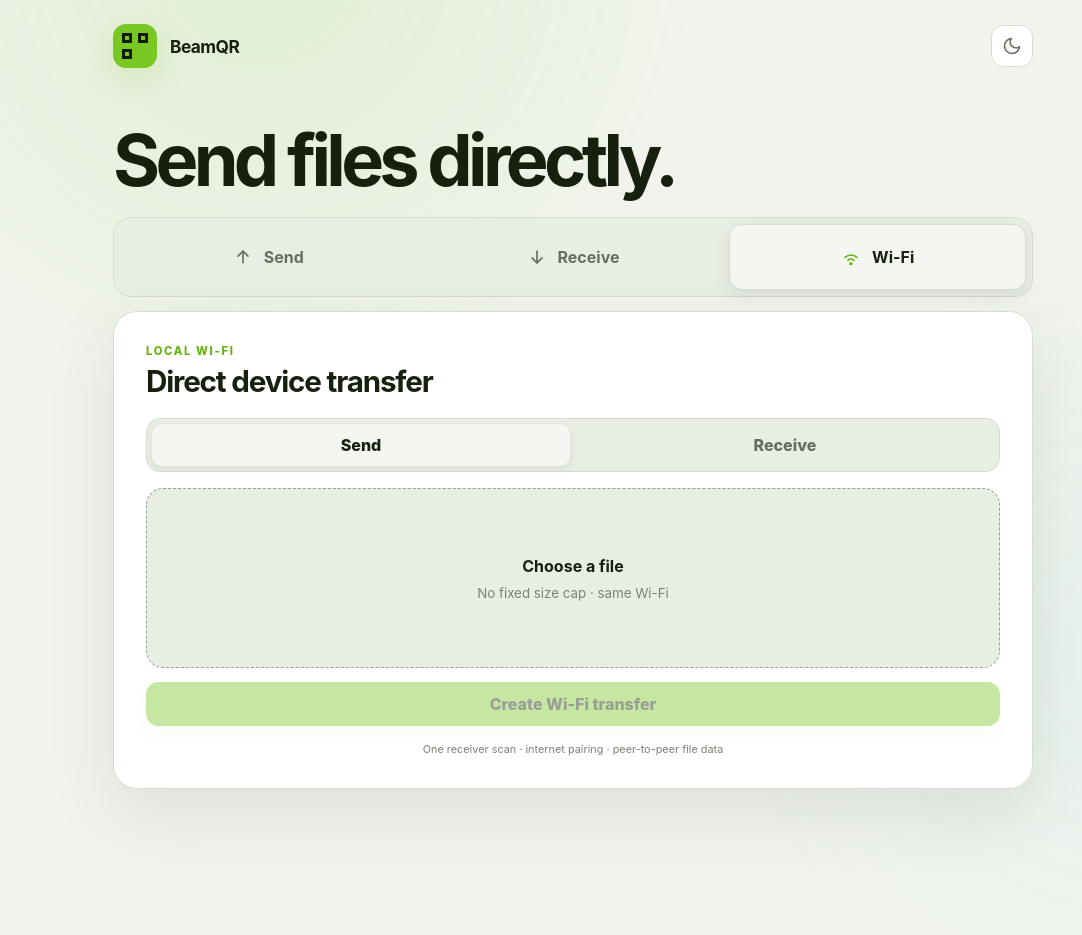
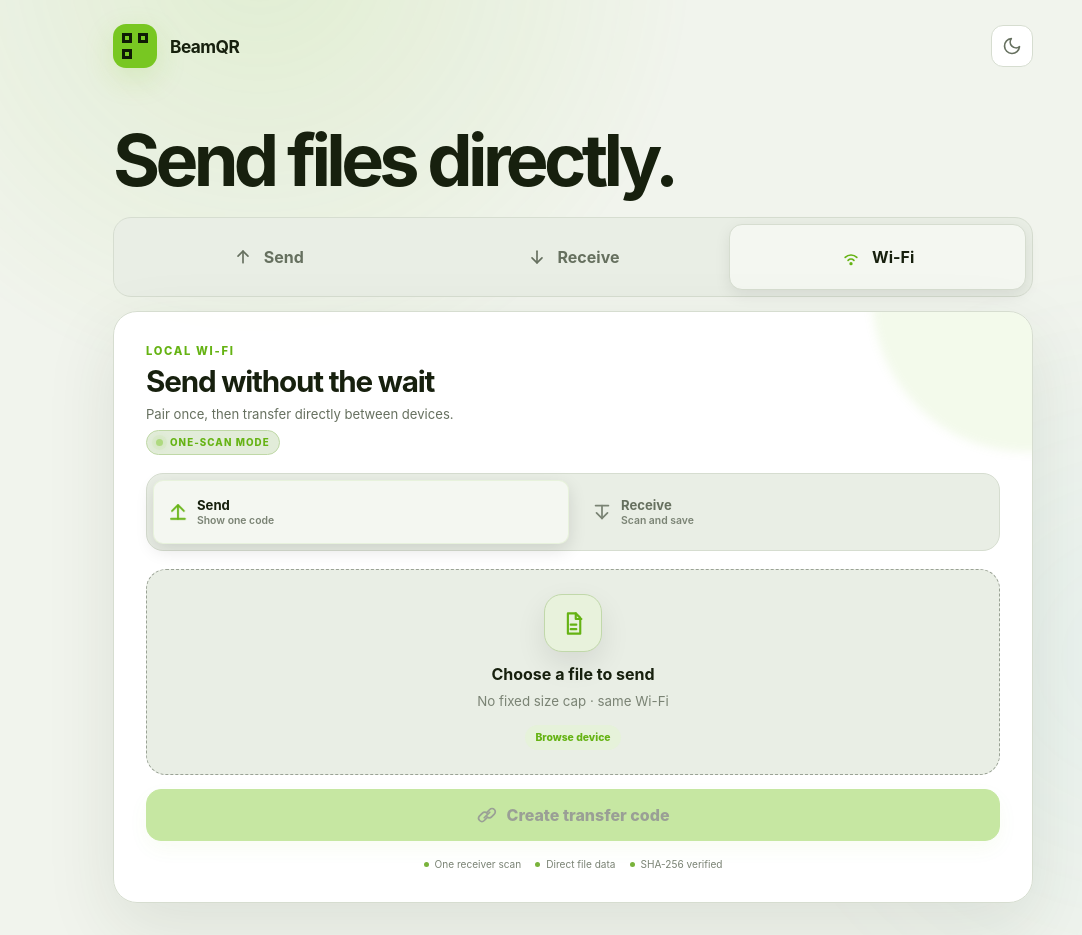
Before and after one commit to Heng-zm/qr-transfer-react, a React (Vite) app: page / in a window 1280 px wide. Both pictures are taken after a click on the button "Wi-Fi". Shown: the whole page, without its empty margins (67-1149 px from the left). Before the commit the page ends 821 px from the top, so only its background shows below. Built offline with nearby package versions, Linux system fonts and the light colour scheme.

Commit message:
Refresh one-scan WiFi transfer UI

```diff
--- a/src/WifiTransfer.jsx
+++ b/src/WifiTransfer.jsx
@@ -87,6 +87,19 @@ async function toBytes(data) {
   return null
 }
 
+function WifiIcon({ name, size = 22 }) {
+  const paths = {
+    send: <><path d="M12 19V5" /><path d="m6 11 6-6 6 6" /><path d="M5 19h14" /></>,
+    receive: <><path d="M12 5v14" /><path d="m18 13-6 6-6-6" /><path d="M5 5h14" /></>,
+    file: <><path d="M7 3h7l4 4v14H7z" /><path d="M14 3v5h5" /><path d="M9.5 13h5M9.5 17h5" /></>,
+    scan: <><path d="M4 9V5a1 1 0 0 1 1-1h4M15 4h4a1 1 0 0 1 1 1v4M20 15v4a1 1 0 0 1-1 1h-4M9 20H5a1 1 0 0 1-1-1v-4" /><path d="M8 12h8" /></>,
+    link: <><path d="M8.5 15.5 6 18a3.5 3.5 0 0 1-5-5l3-3a3.5 3.5 0 0 1 5 0" transform="translate(3)" /><path d="m15.5 8.5 2.5-2.5a3.5 3.5 0 0 1 5 5l-3 3a3.5 3.5 0 0 1-5 0" transform="translate(-3)" /><path d="m9 15 6-6" /></>,
+    check: <path d="m5 12 4 4L19 6" />,
+    download: <><path d="M12 3v12" /><path d="m7 10 5 5 5-5" /><path d="M5 21h14" /></>,
+  }
+  return <svg className="icon" width={size} height={size} viewBox="0 0 24 24" fill="none" stroke="currentColor" strokeWidth="1.9" strokeLinecap="round" strokeLinejoin="round" aria-hidden="true">{paths[name]}</svg>
+}
+
 function PairScanner({ onCode }) {
   const videoRef = useRef(null)
   const controlsRef = useRef(null)
@@ -118,7 +131,7 @@ function PairScanner({ onCode }) {
     return () => { cancelled = true; try { controlsRef.current?.stop() } catch {} }
   }, [])
 
-  return <div className="wifi-scanner"><video ref={videoRef} muted playsInline /><div className="wifi-scan-target"><span /><span /><span /><span /></div>{error && <div className="error-box">{error}</div>}</div>
+  return <div className="wifi-scanner"><video ref={videoRef} muted playsInline /><div className="wifi-scanner-copy"><WifiIcon name="scan" size={16} /><span>Point at the sender QR</span></div><div className="wifi-scan-target"><span /><span /><span /><span /></div>{error && <div className="error-box">{error}</div>}</div>
 }
 
 export default function WifiTransfer({ active = true }) {
@@ -268,18 +281,22 @@ export default function WifiTransfer({ active = true }) {
 
   return (
     <section className="panel wifi-panel">
-      <div className="panel-heading"><div><div className="step-label">LOCAL WI-FI</div><h2>Direct device transfer</h2></div>{stage !== 'idle' && <button className="ghost-button compact" onClick={() => reset()}>Reset</button>}</div>
-      <div className="segmented"><button className={role === 'send' ? 'active' : ''} onClick={() => reset('send')}>Send</button><button className={role === 'receive' ? 'active' : ''} onClick={() => reset('receive')}>Receive</button></div>
+      <div className="panel-heading wifi-heading"><div><div className="step-label">LOCAL WI-FI</div><h2>Send without the wait</h2><p>Pair once, then transfer directly between devices.</p></div>{stage !== 'idle' && <button className="ghost-button compact" onClick={() => reset()}>Start over</button>}</div>
+      <div className="wifi-mode-badge"><span /> ONE-SCAN MODE</div>
+      <div className="segmented wifi-role-switch">
+        <button className={role === 'send' ? 'active' : ''} onClick={() => reset('send')} aria-pressed={role === 'send'}><WifiIcon name="send" /><span><strong>Send</strong><small>Show one code</small></span></button>
+        <button className={role === 'receive' ? 'active' : ''} onClick={() => reset('receive')} aria-pressed={role === 'receive'}><WifiIcon name="receive" /><span><strong>Receive</strong><small>Scan and save</small></span></button>
+      </div>
 
-      {stage === 'idle' && role === 'send' && <><label className="drop-zone wifi-file"><input type="file" onChange={(event) => { setFile(event.target.files?.[0] || null); setError('') }} /><strong>{file ? file.name : 'Choose a file'}</strong><small>{file ? formatBytes(file.size) : 'No fixed size cap · same Wi-Fi'}</small></label><button className="primary-button full" disabled={!file || busy} onClick={createTransfer}>{busy ? 'Preparing…' : 'Create Wi-Fi transfer'}</button></>}
-      {stage === 'idle' && role === 'receive' && <button className="primary-button full" onClick={() => { setStage('scan-sender'); setStatus('Scan the sender code') }}>Scan sender code</button>}
+      {stage === 'idle' && role === 'send' && <div className="wifi-action-view"><label className={`drop-zone wifi-file ${file ? 'has-file' : ''}`}><input type="file" onChange={(event) => { setFile(event.target.files?.[0] || null); setError('') }} /><span className="wifi-action-icon"><WifiIcon name="file" size={27} /></span><strong>{file ? file.name : 'Choose a file to send'}</strong><small>{file ? `${formatBytes(file.size)} · Tap to replace` : 'No fixed size cap · same Wi-Fi'}</small><em>{file ? 'Ready to pair' : 'Browse device'}</em></label><button className="primary-button full wifi-cta" disabled={!file || busy} onClick={createTransfer}>{busy ? <><span className="spinner" /> Preparing secure link</> : <><WifiIcon name="link" /> Create transfer code</>}</button></div>}
+      {stage === 'idle' && role === 'receive' && <div className="wifi-receive-ready"><span className="wifi-radar"><WifiIcon name="scan" size={30} /></span><div><strong>Scan once. Receive directly.</strong><small>The sender keeps their QR open while you connect.</small></div><button className="primary-button full wifi-cta" onClick={() => { setStage('scan-sender'); setStatus('Scan the sender code') }}><WifiIcon name="scan" /> Open camera</button></div>}
 
-      {stage === 'waiting' && <div className="wifi-pair-code"><QRCodeView value={pairCode} size={340} /><strong>{status}</strong><small>Keep this screen open. No return scan is needed.</small></div>}
+      {stage === 'waiting' && <div className="wifi-pair-code"><div className="wifi-state-heading"><span className="wifi-live-dot" /><div><strong>{status}</strong><small>Keep this screen open—your camera is not needed.</small></div></div><div className="wifi-qr-shell"><QRCodeView value={pairCode} size={340} /></div><div className="wifi-scan-once"><WifiIcon name="receive" size={18} /><span>Receiver scans once</span></div></div>}
       {stage === 'scan-sender' && <PairScanner onCode={joinTransfer} />}
-      {(stage === 'connecting' || stage === 'sending' || stage === 'receiving' || stage === 'complete') && <div className="wifi-progress"><strong>{status}</strong><div className="progress-track"><div className="progress-fill" style={{ width: `${progress}%` }} /></div><span>{progress}%</span></div>}
-      {result && <button className="primary-button full" onClick={saveResult}>Save {result.name}</button>}
+      {(stage === 'connecting' || stage === 'sending' || stage === 'receiving' || stage === 'complete') && <div className={`wifi-progress ${stage === 'complete' ? 'is-complete' : ''}`}><div className="wifi-progress-icon">{stage === 'complete' ? <WifiIcon name="check" /> : <span className="wifi-live-dot" />}</div><div className="wifi-progress-copy"><strong>{status}</strong><small>{stage === 'connecting' ? 'Finding the fastest direct route' : stage === 'complete' ? 'Integrity check passed' : 'Keep both devices on this screen'}</small></div><span>{progress}%</span><div className="progress-track"><div className="progress-fill" style={{ width: `${progress}%` }} /></div></div>}
+      {result && <button className="primary-button full wifi-cta" onClick={saveResult}><WifiIcon name="download" /> Save {result.name}</button>}
       {error && <div className="error-box" role="alert">{error}</div>}
-      <div className="wifi-note">One receiver scan · internet pairing · peer-to-peer file data</div>
+      <div className="wifi-trust-row"><span><i /> One receiver scan</span><span><i /> Direct file data</span><span><i /> SHA-256 verified</span></div>
     </section>
   )
 }
--- a/src/styles.css
+++ b/src/styles.css
@@ -184,12 +184,42 @@ h1 { margin: 0; font-size: 1.08rem; letter-spacing: -.03em; }
 .quality-meter { height: 6px; overflow: hidden; border-radius: 99px; background: var(--border); }
 .quality-meter i { display: block; height: 100%; border-radius: inherit; background: linear-gradient(90deg, #ffbe50, var(--accent)); transition: width .25s ease; }
 .import-summary { display: flex; align-items: center; justify-content: center; gap: 7px; margin-top: 12px; color: var(--muted); font-size: .74rem; }
-.wifi-file { min-height: 180px; }
-.wifi-pair-code { display: grid; place-items: center; gap: 15px; padding: 20px; border-radius: 18px; background: linear-gradient(145deg, #fff, #f5faef); color: #17200e; text-align: center; }
-.wifi-pair-code .qr-code-frame { width: min(100%, 370px); }
-.wifi-scanner { position: relative; overflow: hidden; min-height: clamp(360px, 60vh, 600px); border: 1px solid var(--border); border-radius: 18px; background: #050706; }
+.wifi-panel { position: relative; overflow: hidden; isolation: isolate; }
+.wifi-panel::before { content: ''; position: absolute; z-index: -1; width: 310px; height: 310px; right: -150px; top: -170px; border-radius: 50%; background: color-mix(in srgb, var(--accent) 9%, transparent); filter: blur(5px); }
+.wifi-heading { margin-bottom: 8px; }
+.wifi-heading p { margin: 7px 0 0; color: var(--muted); font-size: .82rem; }
+.wifi-mode-badge { width: fit-content; display: flex; align-items: center; gap: 7px; margin-bottom: 18px; padding: 6px 9px; border: 1px solid color-mix(in srgb, var(--accent) 24%, var(--border)); border-radius: 99px; background: color-mix(in srgb, var(--accent) 6%, var(--surface-3)); color: var(--accent-strong); font-size: .61rem; font-weight: 850; letter-spacing: .11em; }
+.wifi-mode-badge span, .wifi-live-dot { width: 7px; height: 7px; flex: 0 0 auto; border-radius: 50%; background: var(--accent); box-shadow: 0 0 0 4px color-mix(in srgb, var(--accent) 10%, transparent), 0 0 9px color-mix(in srgb, var(--accent) 50%, transparent); animation: pulse 1.25s infinite; }
+.wifi-role-switch { gap: 8px; padding: 6px; margin-bottom: 18px; border-radius: 17px; }
+.wifi-role-switch button { justify-content: flex-start; min-height: 64px; padding: 10px 14px; text-align: left; }
+.wifi-role-switch button > .icon { color: var(--faint); transition: color .2s ease, transform .28s var(--motion-spring); }
+.wifi-role-switch button > span { display: grid; gap: 1px; }
+.wifi-role-switch button strong { font-size: .82rem; }
+.wifi-role-switch button small { color: var(--faint); font-size: .65rem; font-weight: 600; }
+.wifi-role-switch button.active { box-shadow: 0 6px 18px rgba(0,0,0,.12), inset 0 0 0 1px color-mix(in srgb, var(--accent) 10%, transparent); }
+.wifi-role-switch button.active > .icon { color: var(--accent-strong); transform: scale(1.08); }
+.wifi-action-view { animation: reveal-up .4s var(--motion-smooth) both; }
+.wifi-file { min-height: 205px; border-radius: 20px; }
+.wifi-action-icon { width: 58px; height: 58px; display: grid; place-items: center; margin-bottom: 3px; border: 1px solid color-mix(in srgb, var(--accent) 22%, var(--border)); border-radius: 18px; background: color-mix(in srgb, var(--accent) 10%, var(--surface-2)); color: var(--accent-strong); box-shadow: 0 12px 30px rgba(0,0,0,.09); transition: transform .3s var(--motion-spring); }
+.wifi-file:hover .wifi-action-icon { transform: translateY(-4px) rotate(-3deg); }
+.wifi-file strong { max-width: 90%; overflow: hidden; text-overflow: ellipsis; white-space: nowrap; }
+.wifi-file em { margin-top: 7px; padding: 6px 10px; border-radius: 99px; background: color-mix(in srgb, var(--accent) 11%, var(--surface-2)); color: var(--accent-strong); font-size: .65rem; font-style: normal; font-weight: 800; }
+.wifi-cta { min-height: 52px; border-radius: 15px; }
+.wifi-receive-ready { display: grid; place-items: center; gap: 10px; padding: 30px 22px 22px; border: 1px solid var(--border); border-radius: 20px; background: radial-gradient(circle at 50% 24%, color-mix(in srgb, var(--accent) 8%, transparent), transparent 36%), var(--surface-3); text-align: center; animation: reveal-up .4s var(--motion-smooth) both; }
+.wifi-receive-ready > div { display: grid; gap: 5px; }
+.wifi-receive-ready small { color: var(--muted); font-size: .76rem; }
+.wifi-radar { width: 74px; height: 74px; display: grid; place-items: center; margin-bottom: 6px; border: 1px solid color-mix(in srgb, var(--accent) 34%, var(--border)); border-radius: 50%; background: color-mix(in srgb, var(--accent) 9%, var(--surface-2)); color: var(--accent-strong); box-shadow: 0 0 0 9px color-mix(in srgb, var(--accent) 4%, transparent); animation: wifi-radar 2.4s ease-in-out infinite; }
+.wifi-pair-code { display: grid; place-items: center; gap: 17px; padding: 20px; border: 1px solid var(--border); border-radius: 21px; background: var(--surface-3); text-align: center; animation: reveal-up .4s var(--motion-smooth) both; }
+.wifi-state-heading { display: flex; align-items: center; gap: 11px; justify-self: stretch; text-align: left; }
+.wifi-state-heading > div { display: grid; gap: 3px; }
+.wifi-state-heading small { color: var(--muted); font-size: .7rem; }
+.wifi-qr-shell { width: min(100%, 400px); padding: 10px; border-radius: 27px; background: linear-gradient(145deg, #fff, #f2f7ed); box-shadow: 0 22px 55px rgba(0,0,0,.18); }
+.wifi-pair-code .qr-code-frame { width: 100%; box-shadow: none; }
+.wifi-scan-once { display: flex; align-items: center; gap: 8px; color: var(--accent-strong); font-size: .74rem; font-weight: 800; }
+.wifi-scanner { position: relative; overflow: hidden; min-height: clamp(390px, 62vh, 620px); border: 1px solid color-mix(in srgb, var(--accent) 22%, var(--border)); border-radius: 21px; background: #050706; box-shadow: 0 20px 50px rgba(0,0,0,.2); animation: reveal-up .38s var(--motion-smooth) both; }
 .wifi-scanner video { position: absolute; inset: 0; width: 100%; height: 100%; object-fit: cover; }
 .wifi-scanner .error-box { position: absolute; left: 14px; right: 14px; bottom: 14px; }
+.wifi-scanner-copy { position: absolute; z-index: 2; left: 50%; top: 14px; display: flex; align-items: center; gap: 7px; padding: 8px 11px; border: 1px solid rgba(255,255,255,.18); border-radius: 99px; background: rgba(5,9,7,.78); color: #fff; font-size: .68rem; font-weight: 750; white-space: nowrap; backdrop-filter: blur(10px); transform: translateX(-50%); }
 .wifi-scan-target { position: absolute; left: 50%; top: 50%; width: min(62%, 310px); aspect-ratio: 1; transform: translate(-50%, -50%); }
 .wifi-scan-target::after { content: ''; position: absolute; left: 6%; right: 6%; top: 5%; height: 2px; background: linear-gradient(90deg, transparent, var(--accent), transparent); box-shadow: 0 0 12px var(--accent); animation: scan-beam 1.45s cubic-bezier(.45,0,.2,1) infinite; }
 .wifi-scan-target span { position: absolute; width: 34px; height: 34px; border-style: solid; border-color: var(--accent); filter: drop-shadow(0 0 6px rgba(168,243,74,.5)); }
@@ -197,10 +227,18 @@ h1 { margin: 0; font-size: 1.08rem; letter-spacing: -.03em; }
 .wifi-scan-target span:nth-child(2) { right: 0; top: 0; border-width: 3px 3px 0 0; border-radius: 0 9px 0 0; }
 .wifi-scan-target span:nth-child(3) { left: 0; bottom: 0; border-width: 0 0 3px 3px; border-radius: 0 0 0 9px; }
 .wifi-scan-target span:nth-child(4) { right: 0; bottom: 0; border-width: 0 3px 3px 0; border-radius: 0 0 9px; }
-.wifi-progress { display: grid; grid-template-columns: 1fr auto; align-items: center; gap: 12px; padding: 20px; border: 1px solid var(--border); border-radius: 16px; background: var(--surface-3); }
+.wifi-progress { display: grid; grid-template-columns: auto 1fr auto; align-items: center; gap: 12px; padding: 20px; border: 1px solid var(--border); border-radius: 18px; background: var(--surface-3); animation: reveal-up .38s var(--motion-smooth) both; }
+.wifi-progress.is-complete { border-color: color-mix(in srgb, var(--accent) 34%, var(--border)); background: color-mix(in srgb, var(--accent) 5%, var(--surface-3)); }
+.wifi-progress-icon { width: 40px; height: 40px; display: grid; place-items: center; border-radius: 12px; background: color-mix(in srgb, var(--accent) 10%, var(--surface-2)); color: var(--accent-strong); }
+.wifi-progress-copy { min-width: 0; display: grid; gap: 3px; }
+.wifi-progress-copy strong, .wifi-progress-copy small { overflow: hidden; text-overflow: ellipsis; white-space: nowrap; }
+.wifi-progress-copy small { color: var(--faint); font-size: .67rem; }
 .wifi-progress .progress-track { grid-column: 1 / -1; }
 .wifi-progress > span { color: var(--accent-strong); font-weight: 800; font-variant-numeric: tabular-nums; }
-.wifi-note { margin-top: 16px; color: var(--faint); font-size: .68rem; text-align: center; }
+.wifi-trust-row { display: flex; align-items: center; justify-content: center; flex-wrap: wrap; gap: 8px 14px; margin-top: 17px; color: var(--faint); font-size: .63rem; }
+.wifi-trust-row span { display: flex; align-items: center; gap: 6px; }
+.wifi-trust-row i { width: 5px; height: 5px; border-radius: 50%; background: color-mix(in srgb, var(--accent) 70%, var(--faint)); }
+@keyframes wifi-radar { 50% { box-shadow: 0 0 0 16px transparent; transform: scale(1.03); } }
 .status-card, .result-card { margin-top: 16px; padding: 16px; border: 1px solid var(--border); border-radius: 15px; background: var(--surface-3); animation: reveal-up .38s var(--motion-smooth) both; }
 .status-line, .status-line > div { display: flex; justify-content: space-between; align-items: center; gap: 9px; } .status-line > div { justify-content: flex-start; }
 .status-indicator { width: 8px; height: 8px; border-radius: 50%; background: var(--faint); } .status-indicator.active { background: var(--accent); box-shadow: 0 0 0 4px color-mix(in srgb, var(--accent) 12%, transparent); animation: pulse 1.2s infinite; }
@@ -239,5 +277,8 @@ button:active:not(:disabled) { transform: translateY(1px) scale(.975) !important
   .calibration-card { grid-template-columns: 1fr; gap: 9px; } .camera-metrics { justify-content: space-between; }
   .split-controls, .sender-actions { align-items: stretch; } .sender-actions { flex-direction: column-reverse; } .awake-badge { justify-content: center; }
   .receive-metrics { display: block; } .receive-metrics small:last-child { text-align: left; }
+  .wifi-panel { padding: 18px; } .wifi-heading p { max-width: 230px; } .wifi-role-switch button { min-height: 60px; padding: 9px 10px; } .wifi-role-switch button small { display: none; }
+  .wifi-file { min-height: 190px; } .wifi-pair-code { padding: 15px; } .wifi-qr-shell { padding: 6px; border-radius: 22px; } .wifi-state-heading small { max-width: 240px; }
+  .wifi-scanner { min-height: 68vh; } .wifi-progress { padding: 16px; } .wifi-trust-row { gap: 7px 11px; }
 }
 @media (prefers-reduced-motion: reduce) { *, *::before, *::after { scroll-behavior: auto !important; animation-duration: .01ms !important; animation-iteration-count: 1 !important; transition-duration: .01ms !important; } body::before { display: none; } }
```
